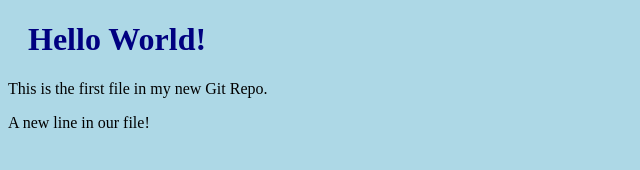
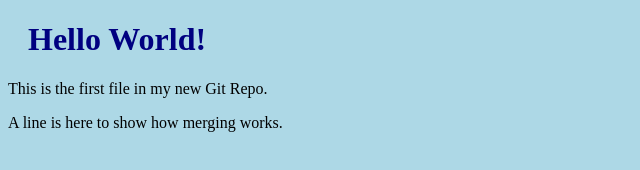
Before and after one commit to gamerz0264/hello-world, a plain HTML site: page index.html in a window 1280 px wide. Shown: the whole page, without its empty margins (0-640 px from the left). Drawn offline with Linux system fonts and the light colour scheme.

Commit message:
updated index.html with emergency fix

```diff
--- a/index.html
+++ b/index.html
@@ -9,6 +9,6 @@
 <body>
     <h1>Hello World!</h1>
     <p>This is the first file in my new Git Repo.</p>
-    <p>A new line in our file!</p>
+    <p>A line is here to show how merging works.</p>
 </body>
 </html>
```
